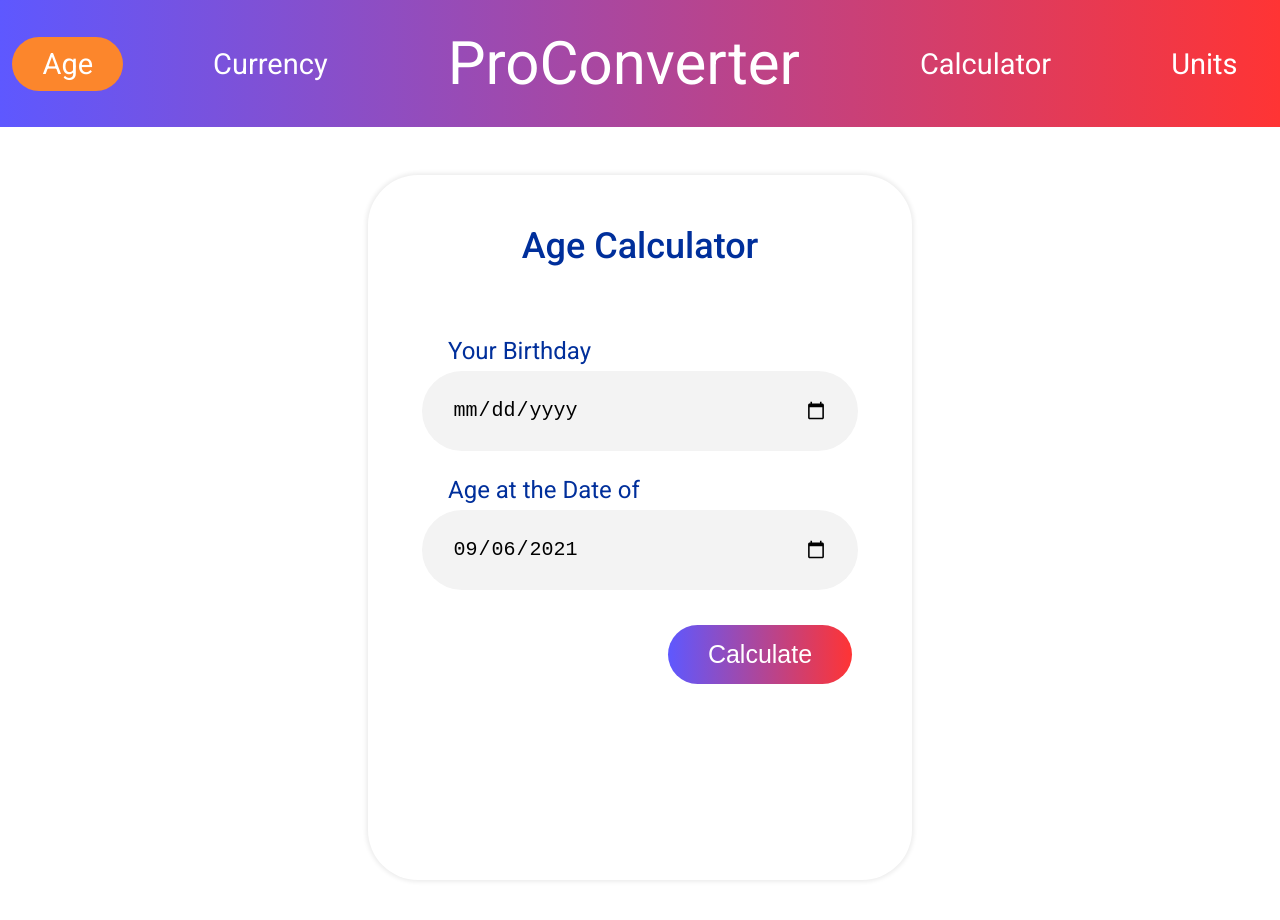
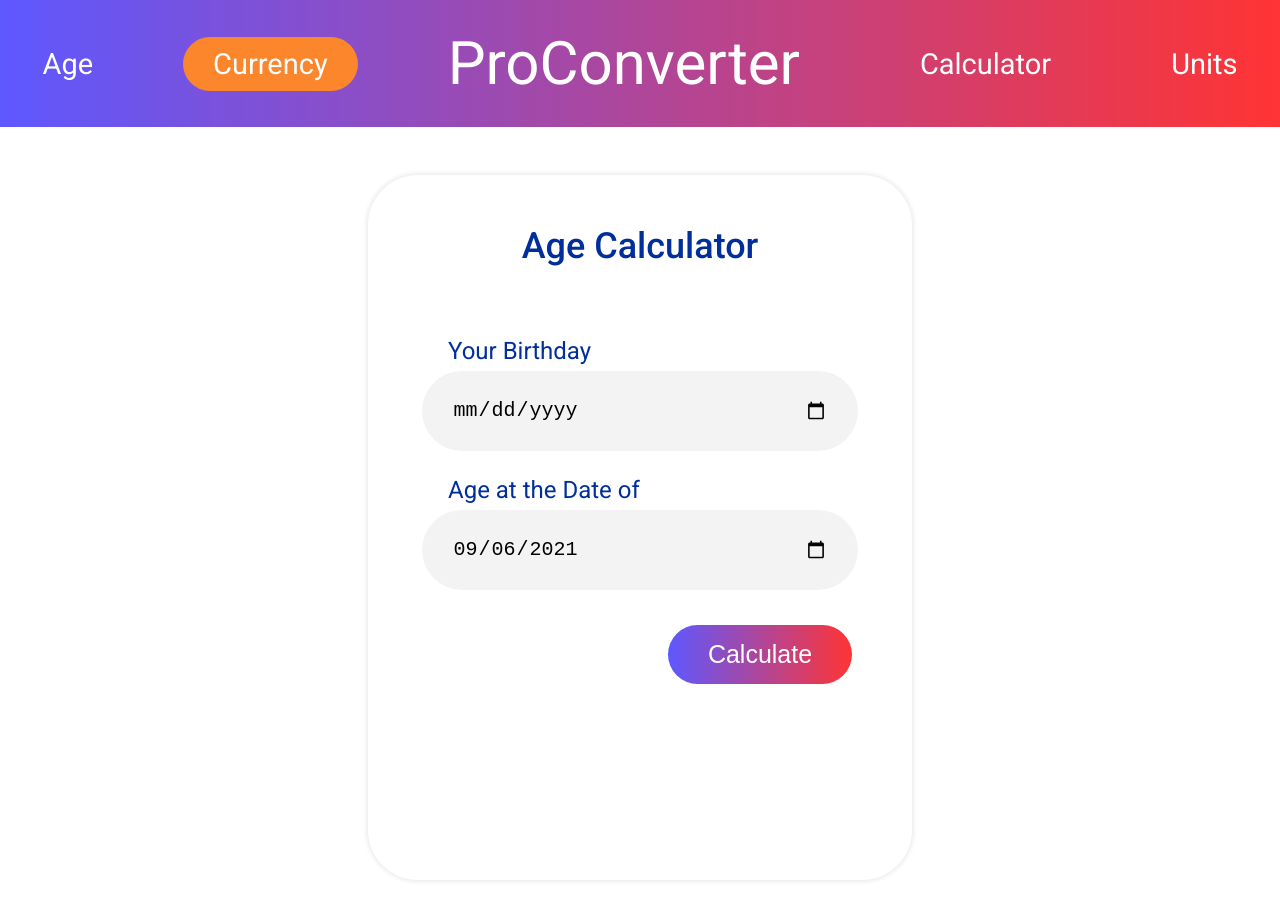
Before and after one commit to fabwaseem/ProConverter, a plain HTML site: page age.html in a window 1280 px wide. Drawn offline with Linux system fonts and the light colour scheme.

Commit message:
Add files via upload

```diff
--- a/age.html
+++ b/age.html
@@ -5,22 +5,17 @@
     <meta http-equiv="X-UA-Compatible" content="IE=edge" />
     <meta name="viewport" content="width=device-width, initial-scale=1.0" />
     <link rel="stylesheet" href="style.css" />
-    <link
-      rel="stylesheet"
-      href="https://cdnjs.cloudflare.com/ajax/libs/font-awesome/5.15.4/css/all.min.css"
-      integrity="sha512-1ycn6IcaQQ40/MKBW2W4Rhis/DbILU74C1vSrLJxCq57o941Ym01SwNsOMqvEBFlcgUa6xLiPY/NS5R+E6ztJQ=="
-      crossorigin="anonymous"
-      referrerpolicy="no-referrer"
-    />
+    <link rel="stylesheet" href="https://cdnjs.cloudflare.com/ajax/libs/font-awesome/5.15.4/css/all.min.css" integrity="sha512-1ycn6IcaQQ40/MKBW2W4Rhis/DbILU74C1vSrLJxCq57o941Ym01SwNsOMqvEBFlcgUa6xLiPY/NS5R+E6ztJQ==" crossorigin="anonymous" referrerpolicy="no-referrer" />
     <title>ProConverter</title>
   </head>
   <body>
     <nav>
       <div class="wrapper">
         <div class="navbar">
+          <a href="index.html" class="logo">ProConverter</a>
           <ul>
-            <li><a href="Age.html" class="active">Age</a></li>
-            <li><a href="index.html">Currency</a></li>
+            <li><a href="Age.html">Age</a></li>
+            <li><a href="index.html" class="active">Currency</a></li>
             <li><a href="index.html">ProConverter</a></li>
             <li><a href="Calculator.html">Calculator</a></li>
             <li><a href="Units.html">Units</a></li>
@@ -44,6 +39,7 @@
         </div>
         </div>
         <div class="output age show">
+
             <span>Days</span>
             <h1 id="age-in-days">d</h1>
 
@@ -57,12 +53,13 @@
             <h1 id="age-in-seconds">dd</h1>
 
             <div class="button">
-            <button class="btn back-btn">Back</button>
+                <button class="btn back-btn" >Back</button>
             </div>
           </div>
       </div>
     </div>
 
+
     <script src="age.js"></script>
 </body>
 </html>
```
Also changed, not shown: index.html (+1 -0 lines). Lines whose indentation alone changed are shown as unchanged.
